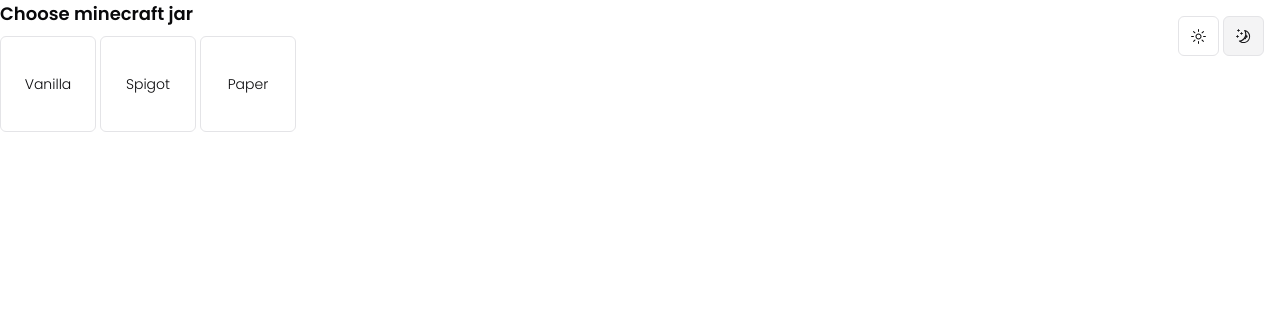
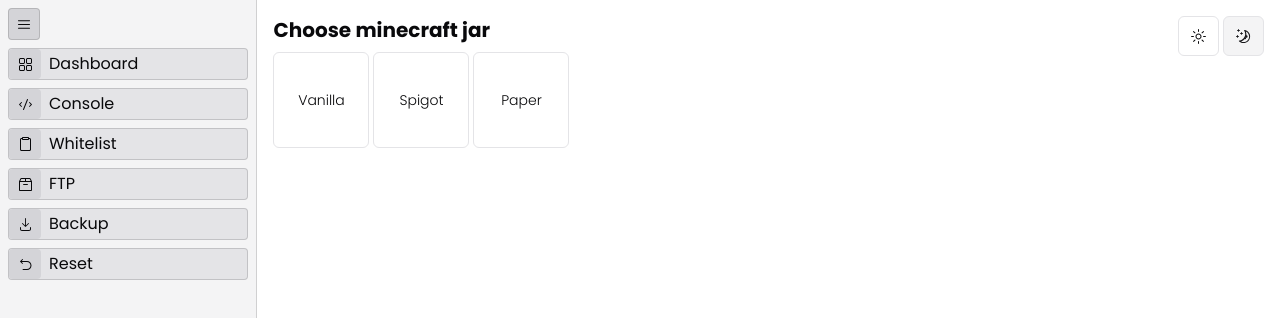
Before and after one commit to lithosphere-dev/minecraftControlPanel, a Next.js app in the folder control-panel/: page /reset in a window 1280 px wide. Shown: the top 318 px of the page. Built offline with nearby package versions, Linux system fonts and the light colour scheme.

Commit message:
Fix nabar

```diff
--- a/control-panel/app/(protected)/dashboard/layout.tsx
+++ b/control-panel/app/(protected)/dashboard/layout.tsx
@@ -13,8 +13,7 @@
   children: React.ReactNode;
 }>) {
   return (
-    <div className="flex">
-      <Navbar />
+    <div>
       {children}
     </div>
   )
--- a/control-panel/app/(protected)/dashboard/page.tsx
+++ b/control-panel/app/(protected)/dashboard/page.tsx
@@ -1,5 +1,6 @@
 "use client";
 
+import { StorageTooltip } from "@/components/layout/storage-tooltip";
 import { useTheme } from "next-themes";
 import { useEffect, useState } from "react";
 import {
@@ -167,13 +168,13 @@
   return (
     <main className="h-screen w-full flex flex-col gap-4 p-4">
       <div>
-        <h1 className="font-bold text-xl text-zinc-700 dark:text-zinc-400">Welcome to the dashboard!</h1>
+        <h1 className="font-bold text-xl">Welcome to the dashboard!</h1>
         <p className="text-sm text-slate-700 dark:text-zinc-500">Here you can administrate your server</p>
       </div>
       <div className="h-full flex gap-4 overflow-hidden">
         <div className="w-full gap-4 flex flex-col">
           <section className="[&_.recharts-rectangle.recharts-tooltip-cursor]:fill-muted w-full h-full border border-black/15 dark:border-white/15 p-4 rounded-md bg-zinc-100 dark:bg-zinc-900 flex flex-col gap-2">
-            <h2 className="font-semibold text-zinc-700 dark:text-zinc-400">RAM Consumption</h2>
+            <h2 className="font-semibold">RAM Consumption</h2>
             {memoryData.length > 0 &&
               <ResponsiveContainer width="100%" height="90%">
                 <AreaChart
@@ -197,7 +198,7 @@
             }
           </section>
           <section className="[&_.recharts-rectangle.recharts-tooltip-cursor]:fill-muted w-full h-full border border-black/15 dark:border-white/15 p-4 rounded-md bg-zinc-100 dark:bg-zinc-900 flex flex-col gap-2">
-            <h2 className="font-semibold text-zinc-700 dark:text-zinc-400">CPU Consumption</h2>
+            <h2 className="font-semibold">CPU Consumption</h2>
             {memoryData.length > 0 &&
               <ResponsiveContainer width="100%" height="90%">
                 <AreaChart
@@ -222,9 +223,9 @@
           </section>
         </div>
         <section className="w-fit h-fit bg-zinc-100 border border-black/15 dark:border-white/15 p-4 rounded-md dark:bg-zinc-900 flex flex-col gap-2">
-          <h2 className="font-semibold text-zinc-700 dark:text-zinc-400">Storage Consumption</h2>
+          <h2 className="font-semibold">Storage Consumption</h2>
           <PieChart width={300} height={300}>
-            <Tooltip contentStyle={{ borderRadius: '10px', backgroundColor: theme.theme === 'light' ? "white" : "black" }} />
+            <Tooltip content={<StorageTooltip />} />
             <Pie label data={storageInfo} dataKey="value" cx="50%" cy="50%" innerRadius={70} outerRadius={90} fill="#8884d8" />
           </PieChart>
         </section>
--- a/control-panel/app/(protected)/layout.tsx
+++ b/control-panel/app/(protected)/layout.tsx
@@ -1,3 +1,4 @@
+import { Navbar } from '@/components/layout/navbar';
 import { redirect } from 'next/navigation';
 
 export default function ProtectedLayout({
@@ -13,5 +14,9 @@
     redirect('/');
   }
 
-  return <>{children}</>;
+  return (
+    <div className='flex'>
+      <Navbar />
+      {children}
+    </div>);
 }
--- a/control-panel/app/(protected)/reset/page.tsx
+++ b/control-panel/app/(protected)/reset/page.tsx
@@ -14,9 +14,9 @@
   const [jarType, setJarType] = useState<JarType>();
 
   return (
-    <main>
+    <main className="h-screen w-full flex flex-col gap-4 p-4">
       <div className="w-full flex flex-col gap-2">
-        <h1 className="text-lg font-semibold">Choose minecraft jar</h1>
+        <h1 className="font-bold text-xl">Choose minecraft jar</h1>
         <div className="w-full">
           <Suspense fallback={<Loading />}>
             <ToggleGroup
--- a/control-panel/components/layout/navbar.tsx
+++ b/control-panel/components/layout/navbar.tsx
@@ -1,6 +1,6 @@
 "use client";
 
-import { ClipboardIcon, CodeIcon, DashboardIcon, DownloadIcon, FileIcon, HamburgerMenuIcon, MagicWandIcon } from "@radix-ui/react-icons"
+import { ClipboardIcon, CodeIcon, DashboardIcon, DownloadIcon, ArchiveIcon, HamburgerMenuIcon, ResetIcon } from "@radix-ui/react-icons"
 import Link from "next/link"
 import { useState } from "react";
 
@@ -13,7 +13,7 @@
           <HamburgerMenuIcon />
         </button>
         <div className="flex flex-col gap-2">
-          <Link className="w-full border border-black/15 dark:border-white/15 h-8 bg-zinc-200 dark:bg-zinc-800 rounded flex gap-2 items-center" href="">
+          <Link className="w-full border border-black/15 dark:border-white/15 h-8 bg-zinc-200 dark:bg-zinc-800 rounded flex gap-2 items-center" href="/dashboard">
             <div className="h-full w-8 px-1 rounded bg-zinc-300 dark:bg-zinc-800 flex justify-center items-center">
               <DashboardIcon />
             </div>
@@ -31,9 +31,9 @@
             </div>
             {toggleMenu && <span>Whitelist</span>}
           </Link>
-          <Link className="w-full border border-black/15 dark:border-white/15 h-8 bg-zinc-200 dark:bg-zinc-800 rounded flex gap-2 items-center" href="">
+          <Link className="w-full border border-black/15 dark:border-white/15 h-8 bg-zinc-200 dark:bg-zinc-800 rounded flex gap-2 items-center" href="/ftp">
             <div className="h-full w-8 px-1 rounded bg-zinc-300 dark:bg-zinc-800 flex justify-center items-center">
-              <FileIcon />
+              <ArchiveIcon />
             </div>
             {toggleMenu && <span>FTP</span>}
           </Link>
@@ -43,6 +43,12 @@
             </div>
             {toggleMenu && <span>Backup</span>}
           </Link>
+          <Link className="border border-black/15 dark:border-white/15 h-8 bg-zinc-200 dark:bg-zinc-800 rounded flex gap-2 items-center" href="/reset">
+            <div className="h-full w-8 px-1 rounded bg-zinc-300 dark:bg-zinc-800 flex justify-center items-center">
+              <ResetIcon />
+            </div>
+            {toggleMenu && <span>Reset</span>}
+          </Link>
         </div>
       </div>
     </nav>
--- /dev/null
+++ b/control-panel/components/layout/storage-tooltip.tsx
@@ -0,0 +1,15 @@
+import { useTheme } from 'next-themes';
+import { Tooltip, TooltipProps } from 'recharts';
+
+export const StorageTooltip: React.FC<TooltipProps<number, string>> = ({ active, payload, label }) => {
+    const theme = useTheme();
+    if (active && payload && payload.length) {
+        return (
+            <div className={`rounded bg-zinc-100 dark:bg-zinc-800 px-2 py-1 border border-black/15 dark:border-white/15`} >
+                <p>{`${payload[0].name}: ${payload[0].value}`} %</p>
+            </div>
+        );
+    }
+
+    return null;
+};
```
